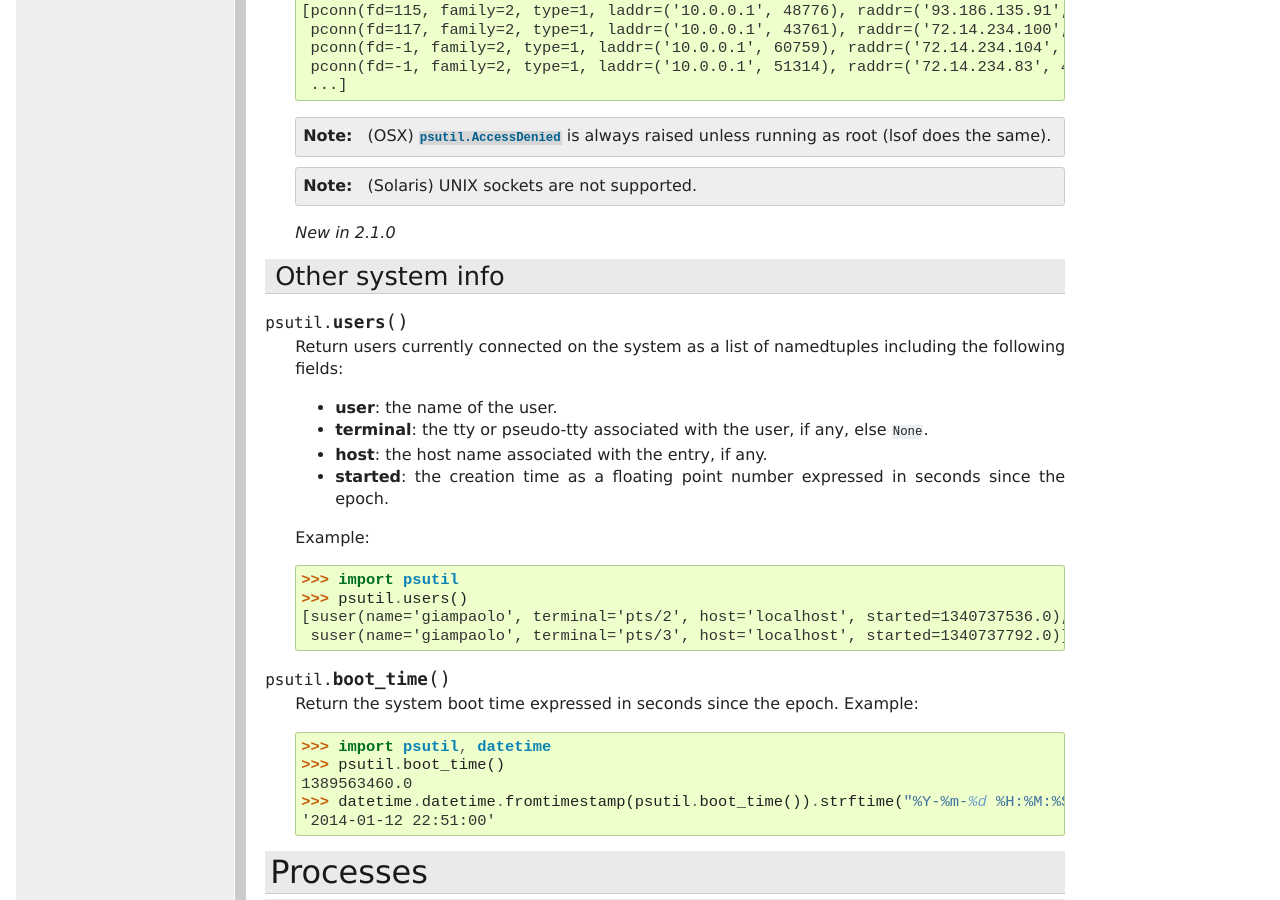
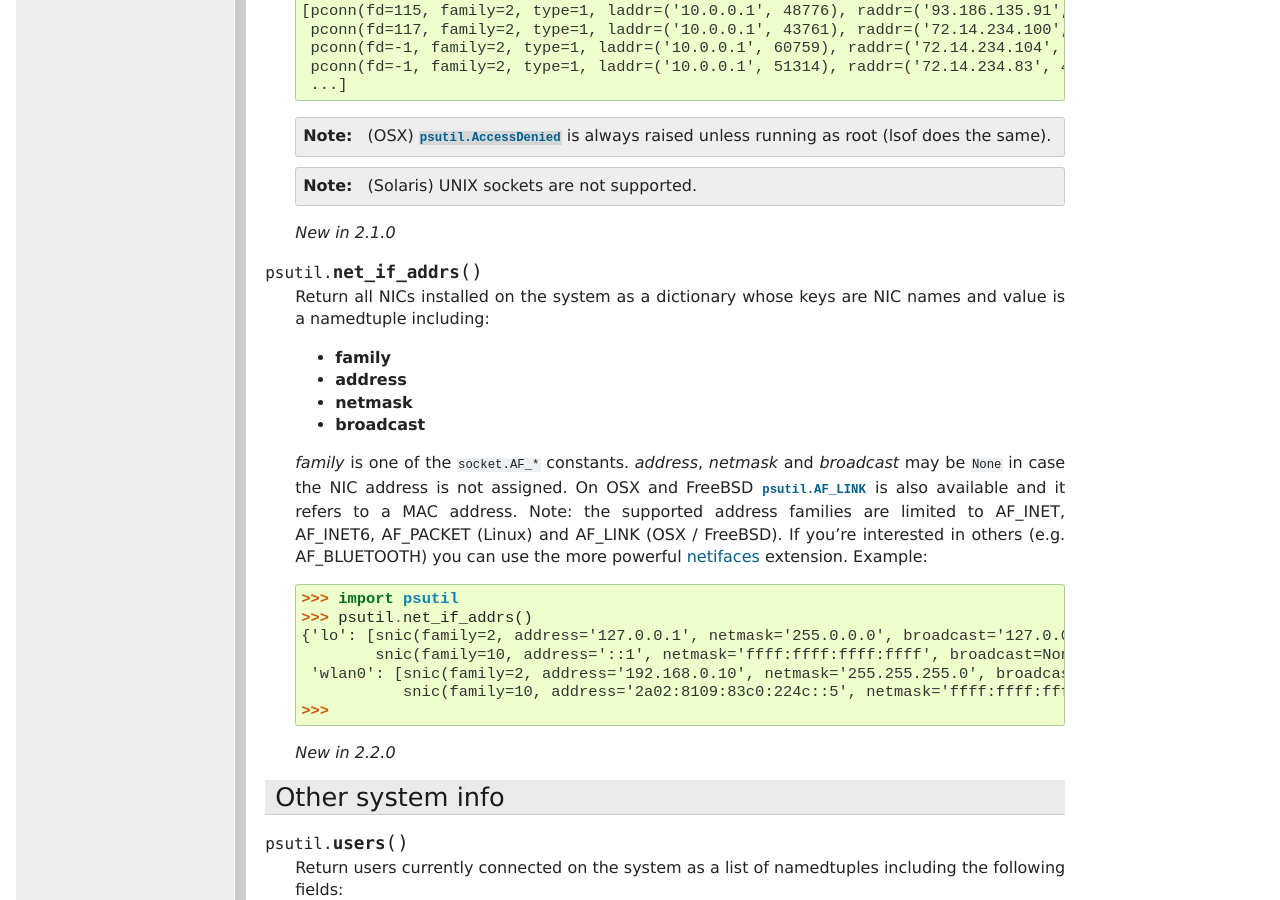
Before and after one commit to giampaolo/psutil, a Sphinx documentation site: the page built from docs/index.rst, in a window 1280 px wide and 900 px high, scrolled down 6208 px. Built offline with Sphinx 7.4.7, drawn with Linux system fonts in a browser that asks for light colours; formulas are drawn with MathJax 3.

Commit message:
document net_if_addrs()

```diff
--- a/docs/index.rst
+++ b/docs/index.rst
@@ -401,6 +401,36 @@ Network
   .. note:: (Solaris) UNIX sockets are not supported.
 
   *New in 2.1.0*
+
+.. function:: net_if_addrs()
+
+  Return all NICs installed on the system as a dictionary whose keys are NIC
+  names and value is a namedtuple including:
+
+  - **family**
+  - **address**
+  - **netmask**
+  - **broadcast**
+
+  *family* is one of the ``socket.AF_*`` constants.  *address*, *netmask* and
+  *broadcast* may be ``None`` in case the NIC address is not assigned.
+  On OSX and FreeBSD :const:`psutil.AF_LINK` is also available and it refers
+  to a MAC address.
+  Note: the supported address families are limited to AF_INET, AF_INET6,
+  AF_PACKET (Linux) and AF_LINK (OSX / FreeBSD). If you're interested in others
+  (e.g. AF_BLUETOOTH) you can use the more powerful
+  `netifaces <https://pypi.python.org/pypi/netifaces/>`__ extension.
+  Example:
+
+    >>> import psutil
+    >>> psutil.net_if_addrs()
+    {'lo': [snic(family=2, address='127.0.0.1', netmask='255.0.0.0', broadcast='127.0.0.1'),
+            snic(family=10, address='::1', netmask='ffff:ffff:ffff:ffff', broadcast=None)],
+     'wlan0': [snic(family=2, address='192.168.0.10', netmask='255.255.255.0', broadcast='192.168.0.255'),
+               snic(family=10, address='2a02:8109:83c0:224c::5', netmask='ffff:ffff:ffff', broadcast=None)]}
+    >>>
+
+  *New in 2.2.0*
 
 
 Other system info
@@ -1255,3 +1285,5 @@ Constants
   To be used in conjunction with :func:`psutil.net_if_addrs()`.
 
   Availability: OSX, FreeBSD
+
+  *New in 2.2.0*
```
Also changed, not shown: README.rst (+9 -2 lines), 1 other file.
